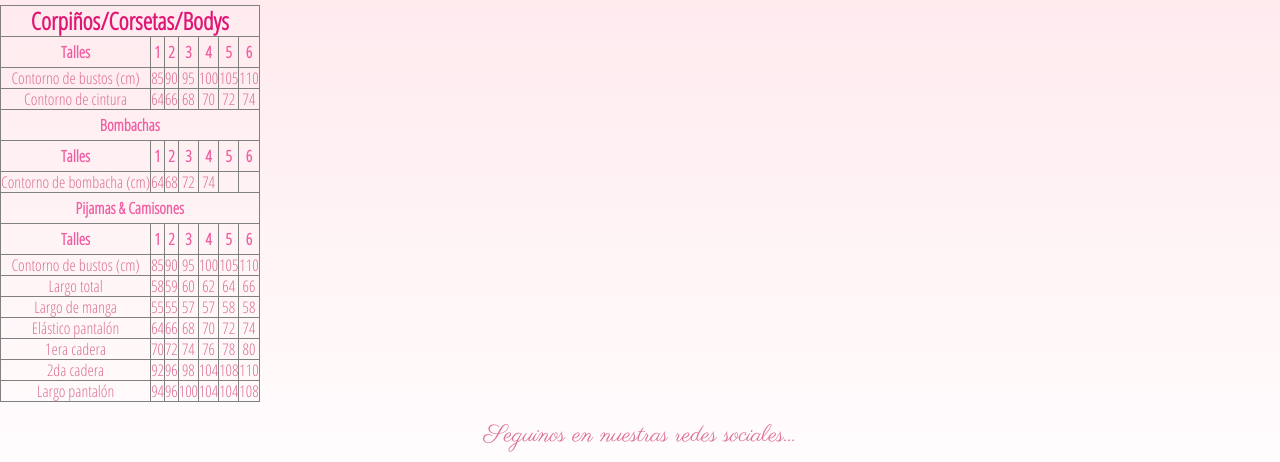
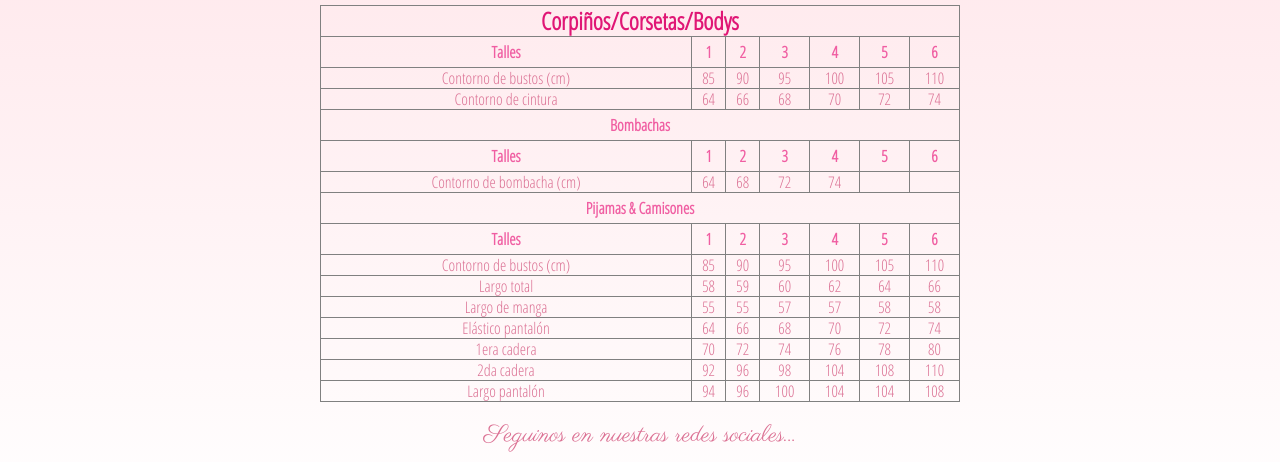
Before and after one commit to vidal-nathalie/MariaAntonieta, a website: page tabladetalles.html in a window 1280 px wide. Shown: the part 406-868 px from the top of the page. Drawn offline with nearby package versions, Linux system fonts and the light colour scheme.

Commit message:
Tabla centralizada

```diff
--- a/scss/components/_paginas.scss
+++ b/scss/components/_paginas.scss
@@ -1,6 +1,11 @@
 /*PAGINAS*/
 
 /*TABLA DE TALLES*/
+table {
+    margin: auto;
+    width: 50% !important;
+}
+
 th{
     font-family: Open Sans Condensed;
     font-style: normal;
```
Also changed, not shown: css/style.css.
